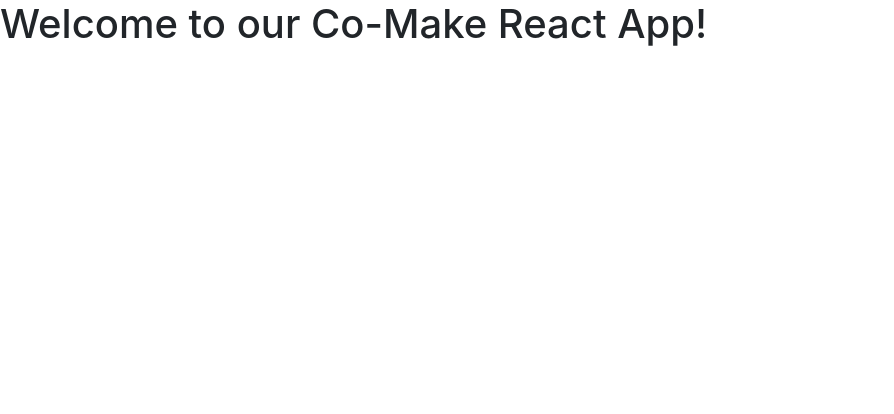
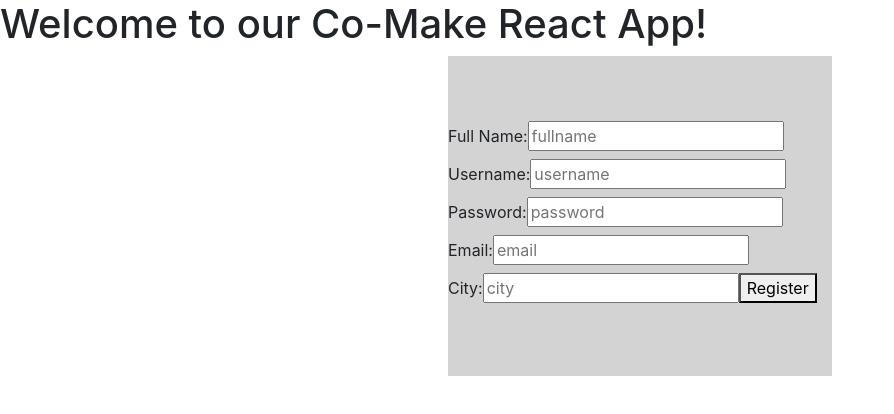
Before and after one commit to Build-Week-Co-make-5/Front-End, a React (Create React App) app in the folder co-make/: page / in a window 1280 px wide. Shown: the top 414 px of the page, without its empty margins (0-894 px from the left). Built offline with nearby package versions, Linux system fonts and the light colour scheme.

Commit message:
built out basic registration form and installed additional dependencies

```diff
--- a/co-make/src/App.js
+++ b/co-make/src/App.js
@@ -1,10 +1,12 @@
 import React from 'react';
 import './App.css';
+import RegistrationForm from "./components/RegistrationFrom";
 
 function App() {
   return (
     <div className="App">
       <h1>Welcome to our Co-Make React App!</h1>
+      <RegistrationForm />
     </div>
   );
 }
--- a/co-make/src/components/RegistrationFrom.js
+++ b/co-make/src/components/RegistrationFrom.js
@@ -0,0 +1,92 @@
+import React, { useState, useEffect } from "react";
+import { withFormik, Form, Field } from "formik";
+import * as Yup from "yup";
+import styled from "styled-components";
+
+const Register = styled.div`
+  width: 30vw;
+  margin: 0 auto;
+  display: flex;
+  flex-direction: column;
+  background: lightgrey;
+  justify-content: space-evenly;
+  align-items: center;
+  height: 40vh;
+`;
+
+const RegistrationForm = ({ values, errors, touched, status }) => {
+  const [users, setUsers] = useState([]);
+
+  useEffect(() => {
+    console.log("status has changed!", status);
+  }, [status]);
+
+  return (
+    <div className="register-form">
+      <Register>
+        <Form>
+          <label>
+            Full Name:
+            <Field type="text" name="fullname" placeholder="fullname" />
+          </label>
+          {touched.fullname && errors.fullname && (
+            <p className="errors">{errors.fullname}</p>
+          )}
+          <label>
+            Username:
+            <Field type="text" name="username" placeholder="username" />
+          </label>
+          {touched.username && errors.username && (
+            <p className="errors">{errors.username}</p>
+          )}
+          <label>
+            Password:
+            <Field type="password" name="password" placeholder="password" />
+          </label>
+          {touched.password && errors.password && (
+            <p className="errors">{errors.password}</p>
+          )}
+          <label>
+            Email:
+            <Field type="text" name="email" placeholder="email" />
+          </label>
+          {touched.email && errors.email && (
+            <p className="errors">{errors.email}</p>
+          )}
+          <label>
+            City:
+            <Field type="text" name="city" placeholder="city" />
+          </label>
+          {touched.city && errors.city && (
+            <p className="errors">{errors.city}</p>
+          )}
+          <button type="submit">Register</button>
+        </Form>
+      </Register>
+    </div>
+  );
+};
+
+const FormikRegistrationForm = withFormik({
+  mapPropsToValues({ fullname, username, password, email, city }) {
+    return {
+      fullname: fullname || "",
+      username: username || "",
+      password: password || "",
+      email: email || "",
+      city: city || ""
+    };
+  },
+  validationSchema: Yup.object().shape({
+    fullname: Yup.string().required("Kindly insert your full name as per ID"),
+    username: Yup.string().required("Please create a valid username"),
+    password: Yup.string().required("Don't forget to create your password!"),
+    email: Yup.string().required("Kindly include your email address"),
+    city: Yup.string().required("Kindly let us know which city you reside in!")
+  }),
+  handleSubmit(values, formikBag) {
+    console.log("submitting!", values);
+  }
+})(RegistrationForm);
+
+export default FormikRegistrationForm;
```
Also changed, not shown: co-make/package.json (+6 -1 lines), 1 other file (tests, documents, lock files or other folders).
